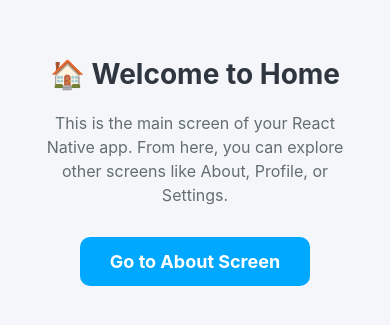
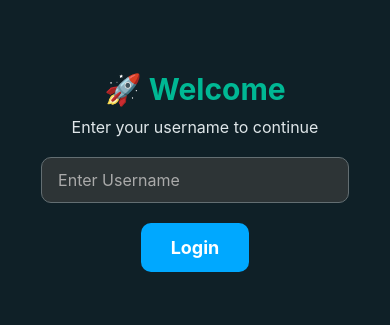
Before and after one commit to TayyabHussain03/react_native_cli_batch2, a React Native app: screen /Login in a window 390 px wide. Shown: the part 251-576 px from the top of the page. Built offline with nearby package versions, Linux system fonts and the light colour scheme.

Commit message:
Login and pass data between Screen

```diff
--- a/App.jsx
+++ b/App.jsx
@@ -75,6 +75,7 @@
 // ✅ Importing screens
 import Home from './src/react-navigation/Home';
 import About from './src/react-navigation/About';
+import Login from './src/react-navigation/Login';
 
 const Stack = createNativeStackNavigator();
 
@@ -87,6 +88,7 @@
         }}
       >
         {/* ✅ Registering screens in the stack */}
+        <Stack.Screen name="Login" component={Login}/>
         <Stack.Screen name="Home" component={Home} />
         <Stack.Screen name="About" component={About} />
 
--- a/src/react-navigation/About.jsx
+++ b/src/react-navigation/About.jsx
@@ -1,7 +1,9 @@
 import React from 'react';
 import { View, Text, StyleSheet, Image } from 'react-native';
 
-const About = () => {
+const About = ({ route }) => {
+    const { username } = route.params; // ✅ Receiving username from Login screen
+
     return (
         <View style={styles.container}>
             <Text style={styles.heading}>About This App</Text>
@@ -15,7 +17,7 @@
                 This React Native app is built to demonstrate navigation, API integration, and beautiful UI components. It’s fast, scalable, and designed for modern mobile experiences.
             </Text>
 
-            <Text style={styles.footer}>Made with ❤️ by Tayyab</Text>
+            <Text style={styles.footer}>Made with ❤️ by {username}</Text>
         </View>
     );
 };
--- /dev/null
+++ b/src/react-navigation/Login.jsx
@@ -0,0 +1,93 @@
+import React, { useState } from 'react';
+import { View, Text, TextInput, TouchableOpacity, StyleSheet, Alert } from 'react-native';
+
+const Login = ({ navigation }) => {
+    const [username, setUsername] = useState('');
+
+    const handleLogin = () => {
+        if (!username.trim()) {
+            Alert.alert('Validation', 'Please enter a username');
+            return;
+        }
+
+        // ✅ Navigate to About screen and pass username via route params
+        navigation.navigate('About', { username });
+    };
+
+    return (
+        <View style={styles.container}>
+            <Text style={styles.heading}>🚀 Welcome</Text>
+
+            <Text style={styles.subheading}>Enter your username to continue</Text>
+
+            <TextInput
+                style={styles.input}
+                placeholder="Enter Username"
+                placeholderTextColor="#aaa"
+                value={username}
+                onChangeText={setUsername}
+            />
+
+            <TouchableOpacity style={styles.button} onPress={handleLogin} activeOpacity={0.7}>
+                <Text style={styles.buttonText}>Login</Text>
+            </TouchableOpacity>
+        </View>
+    );
+};
+
+export default Login;
+
+const styles = StyleSheet.create({
+    container: {
+        flex: 1,
+        backgroundColor: '#0f2027',
+        justifyContent: 'center',
+        alignItems: 'center',
+        padding: 24
+    },
+    heading: {
+        fontSize: 30,
+        fontWeight: 'bold',
+        color: '#00b894',
+        marginBottom: 10
+    },
+    subheading: {
+        fontSize: 16,
+        color: '#dfe6e9',
+        marginBottom: 20
+    },
+    input: {
+        width: '90%',
+        backgroundColor: '#2d3436',
+        color: '#dfe6e9',
+        borderRadius: 10,
+        paddingVertical: 12,
+        paddingHorizontal: 16,
+        fontSize: 16,
+        marginBottom: 20,
+        borderWidth: 1,
+        borderColor: '#636e72'
+    },
+    button: {
+        backgroundColor: '#00a8ff',
+        paddingVertical: 14,
+        paddingHorizontal: 30,
+        borderRadius: 10,
+        elevation: 3
+    },
+    buttonText: {
+        color: '#fff',
+        fontSize: 18,
+        fontWeight: 'bold'
+    },
+    description: {
+        fontSize: 18,
+        color: '#dfe6e9',
+        textAlign: 'center',
+        marginTop: 20
+    },
+    username: {
+        fontWeight: 'bold',
+        color: '#00cec9'
+    }
+});
```
